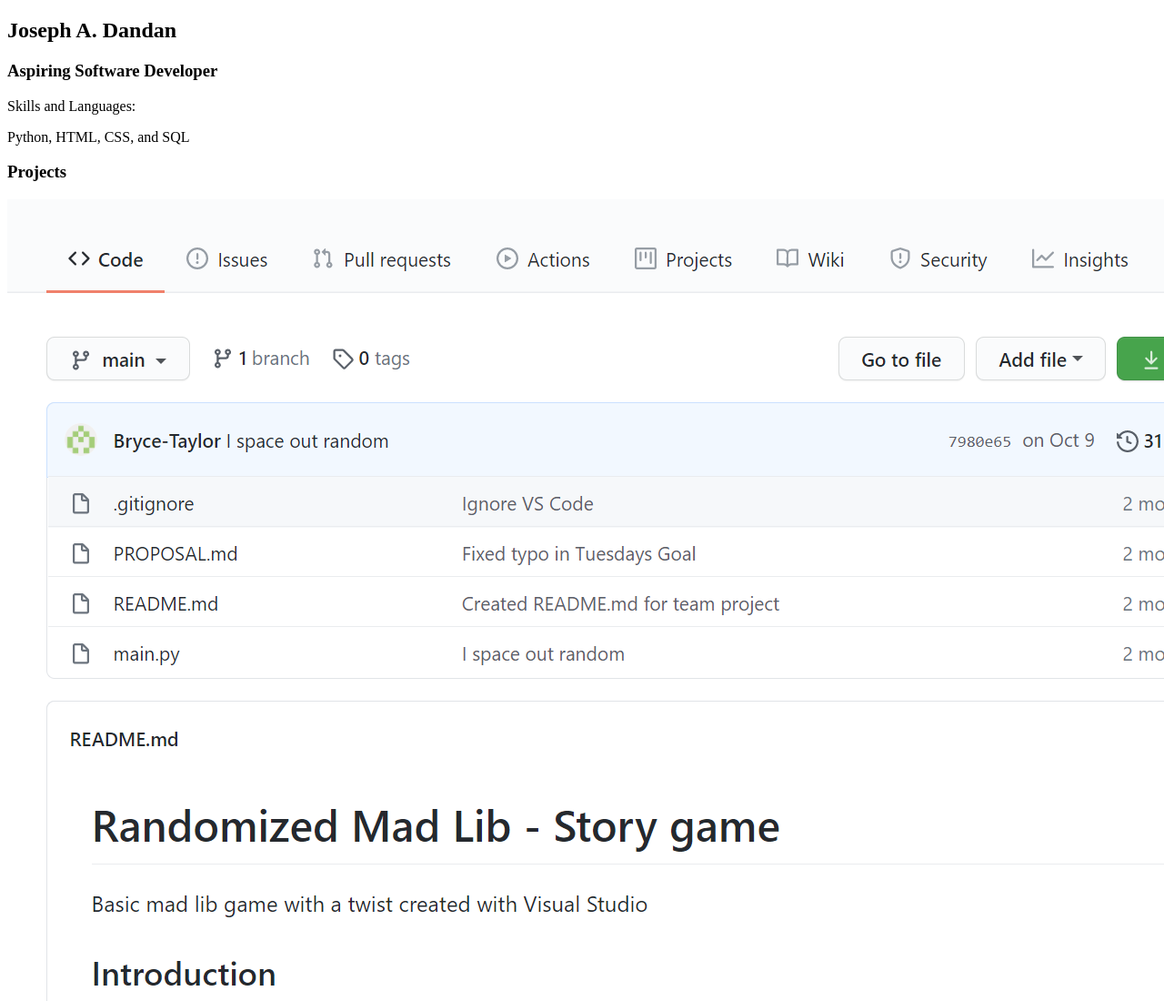
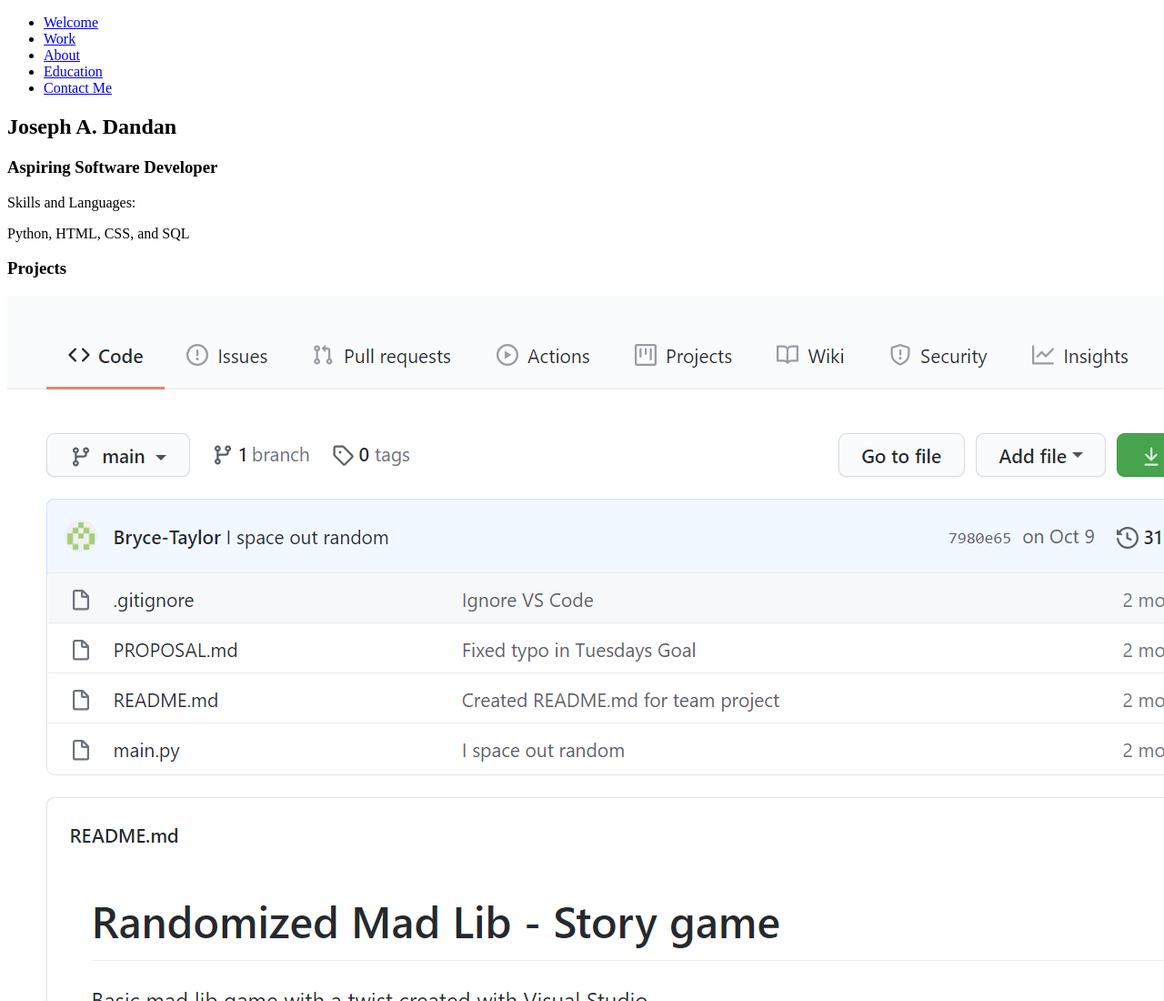
Before and after one commit to JosephDandan5010/JosephDandan5010.github.io, a plain HTML site: page index.html in a window 1280 px wide. Shown: the top 1100 px of the page at 91% size. Drawn offline with Linux system fonts and the light colour scheme.

Commit message:
Added nav bar section

```diff
--- a/index.html
+++ b/index.html
@@ -12,6 +12,30 @@
     <title>Document</title>
   </head>
   <body>
+    <!--START NAV SECTION-->
+
+    <nav id="navbar" class="nav">
+      <ul class="nav-list">
+        <li>
+          <a href="#welcome-section">Welcome</a>
+        </li>
+        <li>
+          <a href="#projects">Work</a>
+        </li>
+        <li>
+          <a href="#about-me">About</a>
+        </li>
+        <li>
+          <a href="#education">Education</a>
+        </li>
+        <li>
+          <a href="#contact">Contact Me</a>
+        </li>
+      </ul>
+    </nav>
+
+    <!--END NAV SECTION-->
+
     <!--START WELCOME SECTION-->
 
     <section id="welcome-section" class="welcome-section">
@@ -55,7 +79,11 @@
           target="_blank"
           class="project project-tile"
         >
-          <img class="project-image" src="/images/food and drink survey.png" alt="project" />
+          <img
+            class="project-image"
+            src="/images/food and drink survey.png"
+            alt="project"
+          />
           <p class="project-tile">
             <span class="code">&lt;</span>Food and Drink Survey
             <span class="code">&#47;&gt;</span>
```
